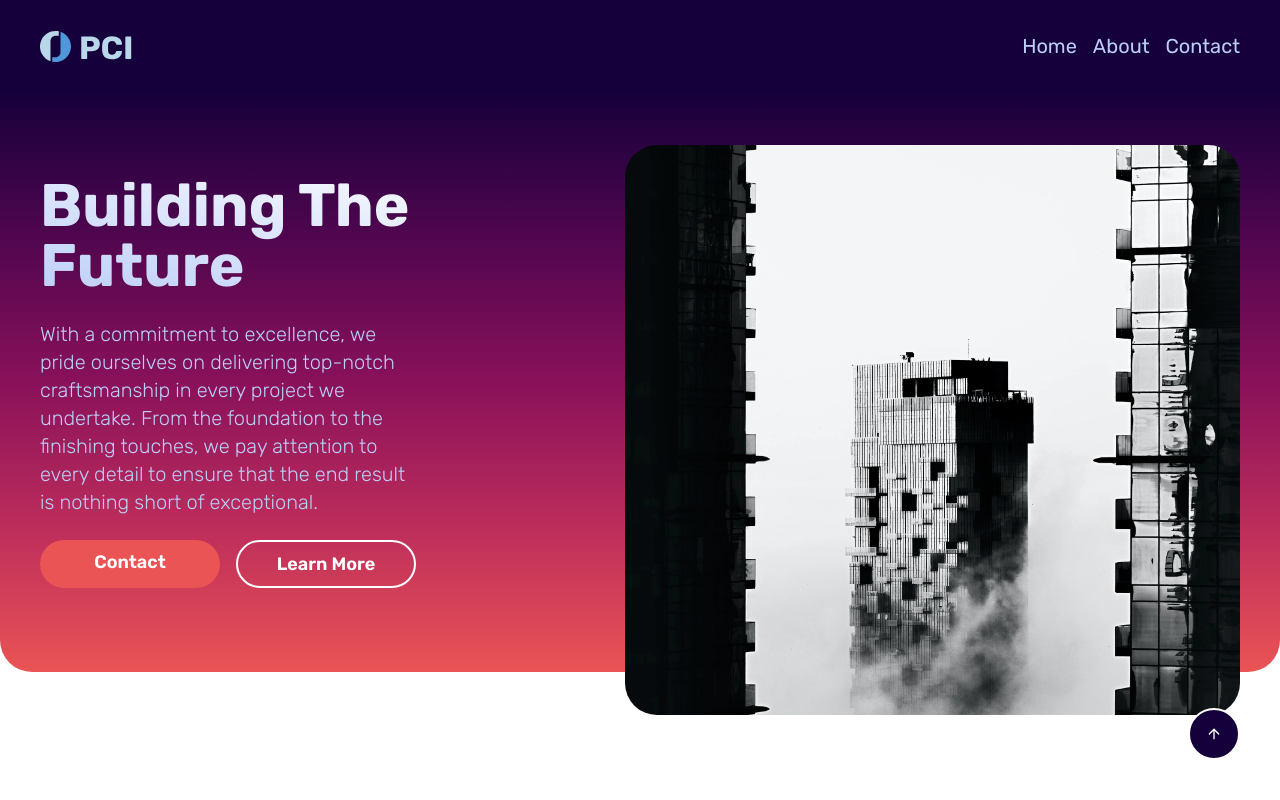
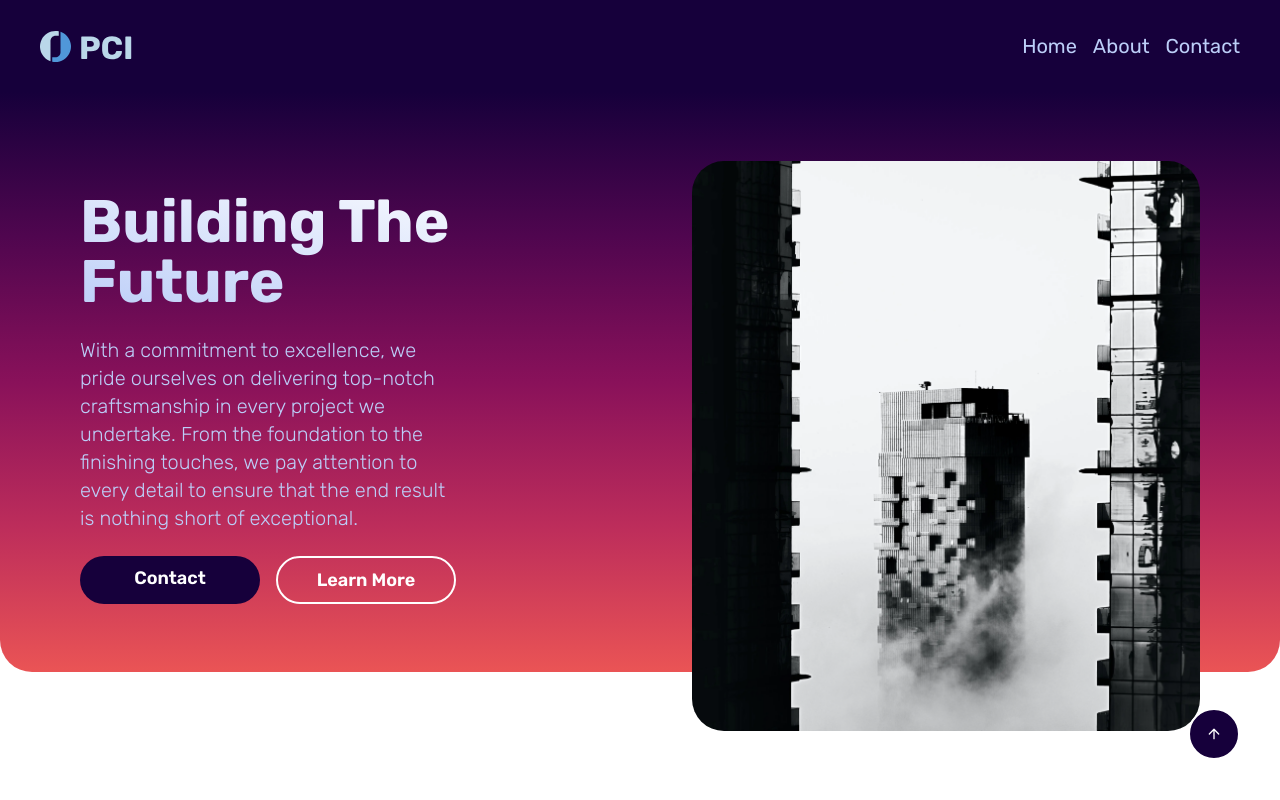
Before and after one commit to samukelolukhele/PCI-Construction, a React (Vite) app: page / in a window 1280 px wide. Shown: the top 800 px of the page. Built offline with nearby package versions, Linux system fonts and the light colour scheme.

Commit message:
FIX: Home page hero changes.

```diff
--- a/src/App.css
+++ b/src/App.css
@@ -76,7 +76,7 @@ img {
 }
 
 .btn-secondary {
-  @apply bg-brandSecondary text-black;
+  @apply bg-brandBg text-white;
 }
 
 .btn-outline {
--- a/src/components/pages/Home/Hero.tsx
+++ b/src/components/pages/Home/Hero.tsx
@@ -9,9 +9,10 @@ const Hero = () => {
   }, []);
 
   return (
-    <div className="flex flex-col lg:flex-row text-white lg:items-center lg:justify-between bg-gradient-main rounded-b-[2rem] lg:h-[580px] ">
+    <div className="flex flex-col lg:flex-row text-white lg:items-center lg:justify-between bg-gradient-main rounded-b-[2rem] lg:h-[580px]">
+      <div className="flex flex-col lg:flex-row gap-6 pt-8 items-center lg:mx-10">
         <div
-        className="flex text-left lg:text-left flex-col items-start gap-6 container py-4 lg:w-10/12"
+          className="flex text-left lg:text-left flex-col items-start gap-6 container py-4"
           data-aos="fade-up"
           data-aos-duration="1000"
         >
@@ -21,14 +22,15 @@ const Hero = () => {
           <p className="font-light text-brandSecondary text-xl lg:w-9/12">
             With a commitment to excellence, we pride ourselves on delivering
             top-notch craftsmanship in every project we undertake. From the
-          foundation to the finishing touches, we pay attention to every detail
-          to ensure that the end result is nothing short of exceptional.
+            foundation to the finishing touches, we pay attention to every
+            detail to ensure that the end result is nothing short of
+            exceptional.
           </p>
 
           <div className="w-full flex flex-col md:flex-row gap-4">
             <Button
               to="/contact"
-            color="primary"
+              color="secondary"
               className="w-full mx-auto lg:mx-0 lg:w-[180px] md:w-6/12"
             >
               Contact
@@ -46,8 +48,9 @@ const Hero = () => {
           <img
             src="/images/Home/Home-Hero-2.webp"
             alt=""
-          className="relative object-cover w-full h-[400px] md:h-[450px] lg:h-[570px] top-12 rounded-[2rem]"
+            className="relative object-cover w-full h-[550px] md:h-[450px] lg:h-[570px] top-12 rounded-[2rem]"
           />
+        </div>
       </div>
     </div>
   );
```
Lines whose indentation alone changed are shown as unchanged.
